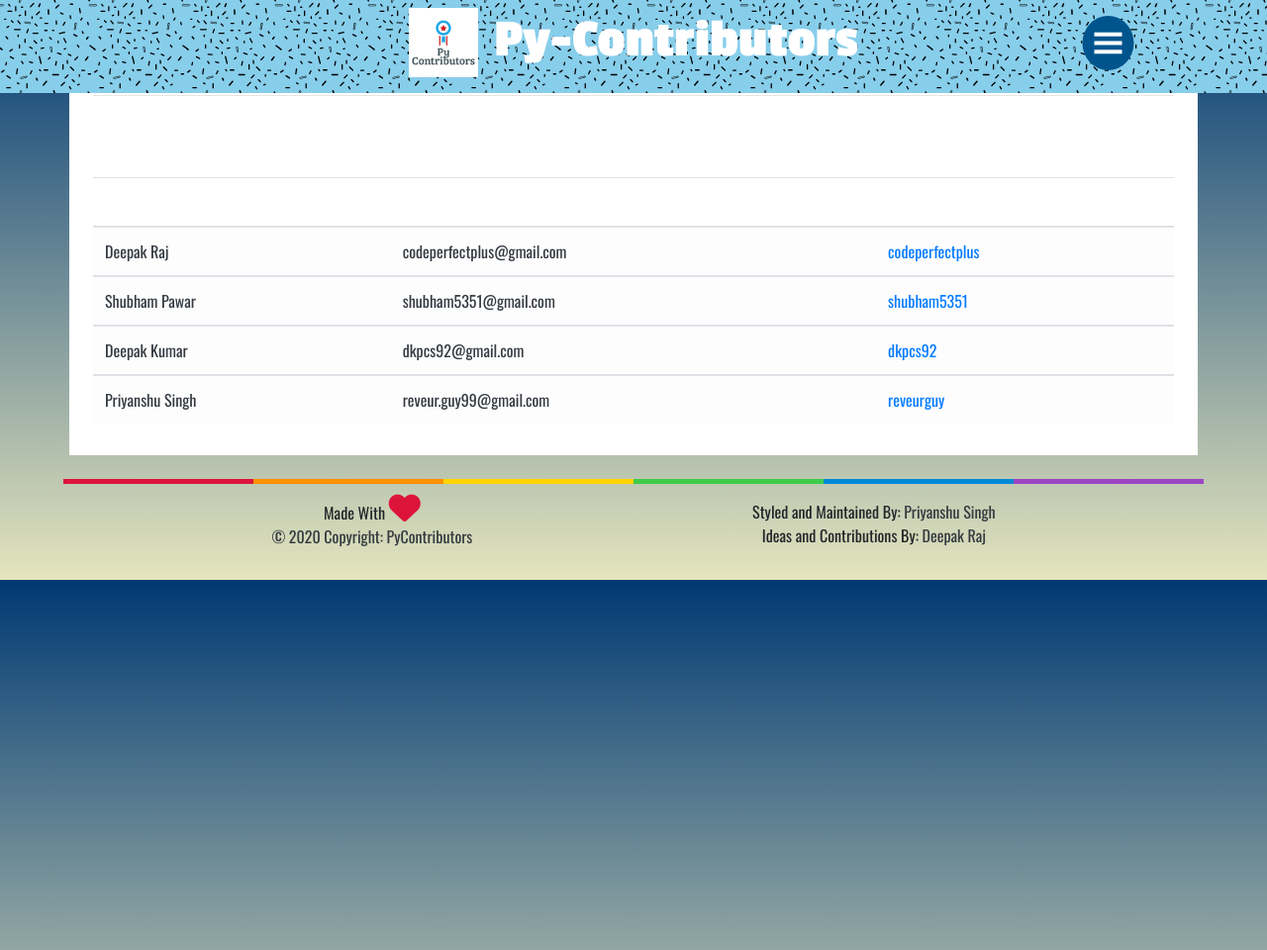
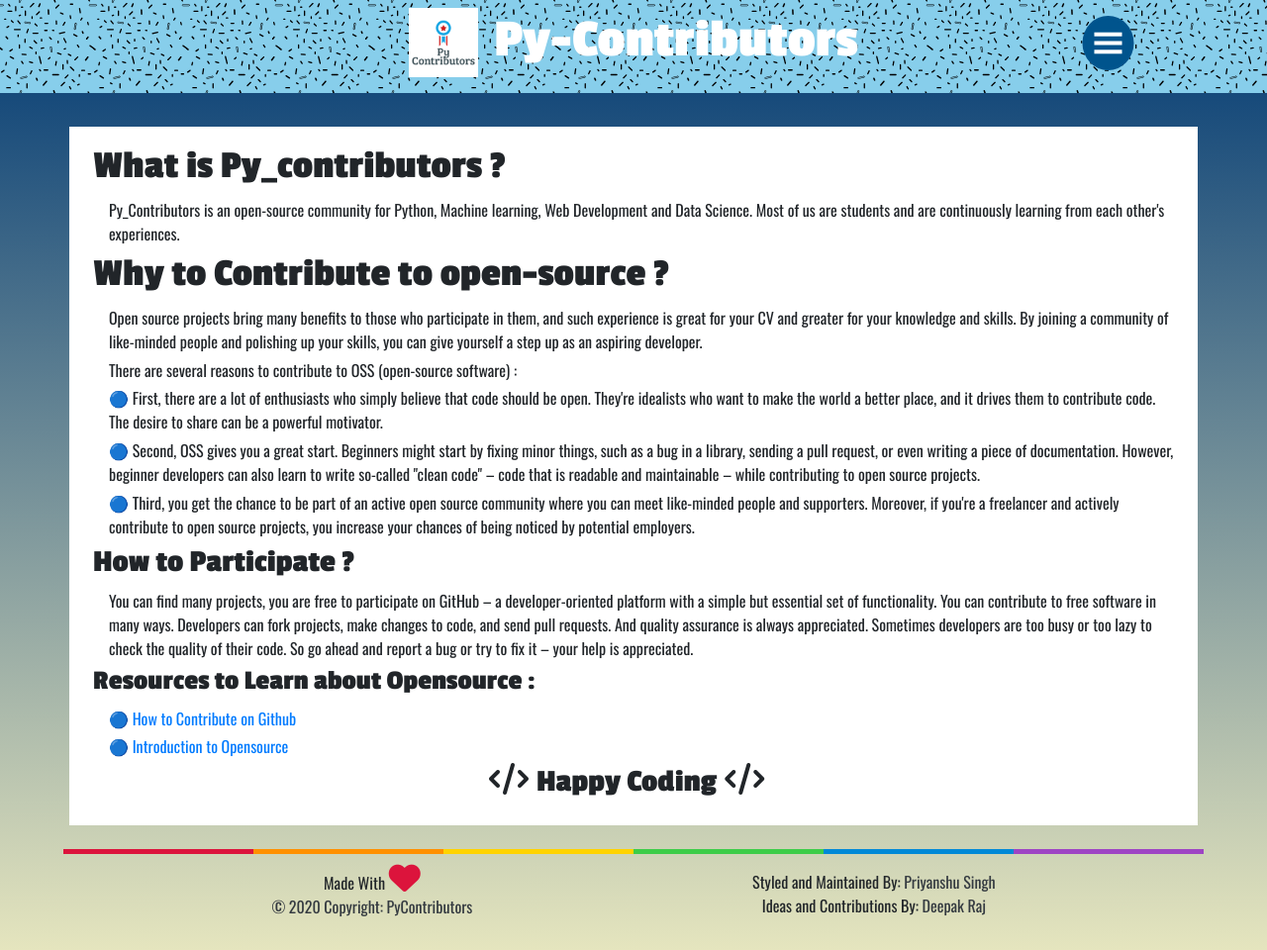
Before and after one commit to Py-Contributors/py-contributors.github.io, a Jekyll site: the page built from join-us/index.html, in a window 1280 px wide and 960 px high. Shown: the whole window at 99% size. Built offline with Jekyll 4.4.1, drawn with Linux system fonts in a browser that asks for light colours; nearby versions of some CDN libraries; a style sheet for code colours, icons or effects is not loaded.

Commit message:
added join us info and made some changes

```diff
--- a/_data/contributors.csv
+++ b/_data/contributors.csv
@@ -2,4 +2,4 @@
 1,Deepak Raj,codeperfectplus,codeperfectplus@gmail.com,Hello-world. I am Skilled in Data Science Machine Learning Deep Learning As Well As Web Development Knowledge Strong professional with a Master's Diploma in Data Science.,deepakraj
 2,Shubham Pawar,shubham5351,shubham5351@gmail.com,,sample
 3,Deepak Kumar,dkpcs92,dkpcs92@gmail.com,,sample
-4,Priyanshu Singh,reveurguy, reveur.guy99@gmail.com, Hi-there. I am a Web Development enthusiast. I am eager to learn new things. I have intermediate knowledge of CSS and HTML and basic-intermediate knowledge of Javascript. I love to use CSS and Javascript libraries to make sites look visually attractive. You can view more of my works and contributions on my github account. Happy Coding </>😉, priyanshusingh
+4,Priyanshu Singh,reveurguy, reveur.guy99@gmail.com, Hi-there. I am a Web Development enthusiast. I am eager to learn new things. I have intermediate knowledge of CSS and HTML and basic-intermediate knowledge of Javascript. I love to use CSS and Javascript libraries to make sites look visually attractive. You can view more of my works and contributions on my github account. Happy Coding </>😉,priyanshusingh
--- a/assets/css/main.css
+++ b/assets/css/main.css
@@ -258,7 +258,7 @@
 	left: 50%;
 	transform: translate(-50%, -50%) scale(0);
 	color: rgba(0, 0, 0, 0.1);
-	font-size: 9rem;
+	font-size: 8rem;
 	letter-spacing: 50px;
 	z-index: -1;
 	transition: .3s ease letter-spacing;
@@ -268,7 +268,7 @@
 	letter-spacing: initial;
 }
 #header .nav-list ul li:hover a {
-	color: crimson;
+	color: midnightblue;
 }
 .hamburger {
    z-index: 100;
@@ -326,10 +326,14 @@
 }
 .pMd
 {
-	margin-top: 10%;
+	margin-top: 10% !important;
 }
 .cross
 {
 	background-color: #75dddc;
 	border-color: #75dddc;
 }
+.ml-7
+{
+	margin-left:25rem;
+}
--- a/index.html
+++ b/index.html
@@ -3,8 +3,9 @@
 title : Home
 active : home
 ---
-<marquee behavior="scroll" direction="left" bgcolor="white">The site is under development, so please mind the messyness. Thank You. </marquee>
+
 <div class="container">
+	<marquee behavior="scroll" direction="left" bgcolor="white" class="p-1 my-2 bdrRadius">The site is under development, so please mind the messyness. Thank You. </marquee>
 	<div class="jumbotron text-dark text-center">
 	<h1><strong>Welcome to PyContributors</strong></h1>
 	<p>A open Source community for Machine Learning and Artificial intelligence.</p>
--- a/join-us/index.html
+++ b/join-us/index.html
@@ -3,28 +3,28 @@
 title : Join Us
 active : join-us
 ---
+<h1>What is Py_contributors ?</h1>
+<p>Py_Contributors is an open-source community for Python, Machine learning, Web Development and Data Science. Most of us are students and are continuously learning from each other's experiences.</p>
 
-<div class="blurb">
-	<h1 class="text-center text-white">We are Open-Source Contributors</h1><hr>
-	<h4 class="text-center text-white">We are all very different. We were born in different cities, at different times,
-		we love different music, food, movies. But we have something that unites us all.</h4>
-</div>
+<h1>Why to Contribute to open-source ?</h1>
 
-<table class="table table-hover text-white">
-	<thead>
-	  <tr>
-		<th scope="col">Name</th>
-		<th scope="col">Email</th>
-		<th>Github</th>
-	  </tr>
-	</thead>
-	{% for member in site.data.contributors %}
-	<tbody>
-	  <tr class="table-light">
-		<td class="text-dark">{{member.name}}</td>
-		<td class="text-dark">{{member.email}}</td>
-		<td><a href="https://github.com/{{member.github}}">{{member.github}}</a></td>
-	  </tr>
-	</tbody>
-	{% endfor %}
-</table>
+<p>Open source projects bring many benefits to those who participate in them, and such experience is great for your CV and greater for your knowledge and skills. By joining a community of like-minded people and polishing up your skills, you can give yourself a step up as an aspiring developer.</p>
+
+<p>There are several reasons to contribute to OSS (open-source software) : </p>
+
+<p>🔵 First, there are a lot of enthusiasts who simply believe that code should be open. They're idealists who want to make the world a better place, and it drives them to contribute code. The desire to share can be a powerful motivator.</p>
+
+<p>🔵 Second, OSS gives you a great start. Beginners might start by fixing minor things, such as a bug in a library, sending a pull request, or even writing a piece of documentation. However, beginner developers can also learn to write so-called "clean code" – code that is readable and maintainable – while contributing to open source projects.</p>
+
+<p>🔵 Third, you get the chance to be part of an active open source community where you can meet like-minded people and supporters. Moreover, if you're a freelancer and actively contribute to open source projects, you increase your chances of being noticed by potential employers.</p>
+
+<h2>How to Participate ?</h2>
+
+<p>You can find many projects, you are free to participate on GitHub – a developer-oriented platform with a simple but essential set of functionality. You can contribute to free software in many ways. Developers can fork projects, make changes to code, and send pull requests. And quality assurance is always appreciated. Sometimes developers are too busy or too lazy to check the quality of their code. So go ahead and report a bug or try to fix it – your help is appreciated.</p>
+
+<h3>Resources to Learn about Opensource : </h3>
+
+<p>🔵  <a href="https://www.dataschool.io/how-to-contribute-on-github/">How to Contribute on Github</a></p>
+<p>🔵  <a href="https://www.digitalocean.com/community/tutorial_series/an-introduction-to-open-source">Introduction to Opensource</a></p>
+
+<div class="ml-7"><h2><i class="fas fa-code mr-2"></i>Happy Coding<i class="fas fa-code ml-2"></i></h2> </div>
--- a/updates/index.html
+++ b/updates/index.html
@@ -10,7 +10,7 @@
 
 <div class="row mb-5">
   <div class="col-md-7">
-    <div class="bg-white text-dark text-center bdrRadius">
+    <div class="bg-white text-dark text-center bdrRadius shadow-lg">
       <h2 class="bg-dark p-2 text-white txet-center">Open-Source Contribution</h2>
 		<div class="card-body">
 		<p class="p-1">Hacktoberfest is a monthlong celebration of open source software brought to you by DigitalOcean, Intel, and DEV.
@@ -24,7 +24,7 @@
   </div>
 
   <div class="col-md-5">
-    <div class="text-center bdrRadius">
+    <div class="text-center bdrRadius shadow-lg">
       <div class="card-header bg-dark text-white p-2">
        <h3 class="mb-0">Notifications</h3>
       </div>
```
